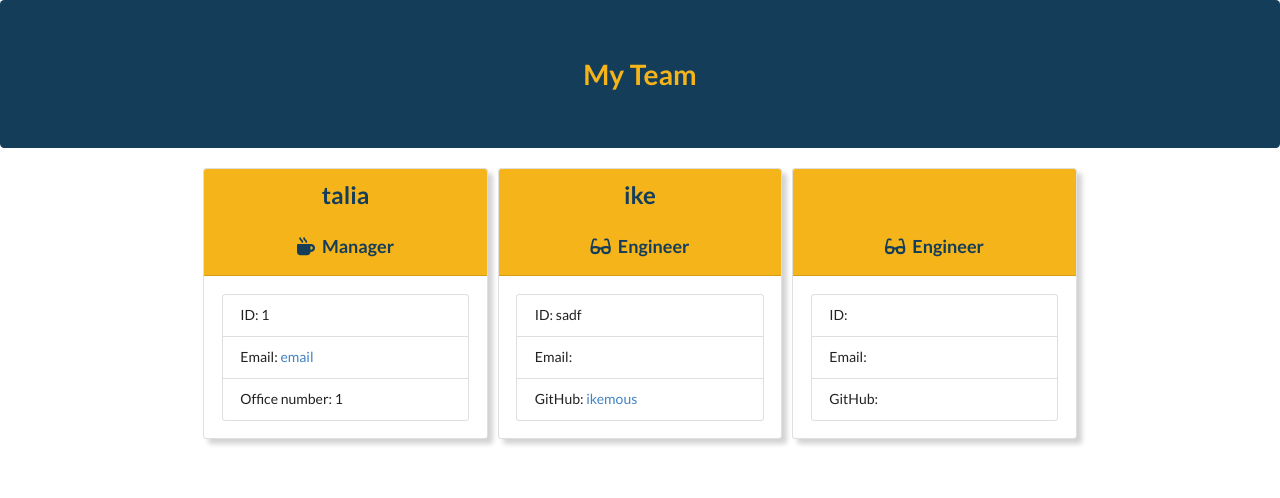
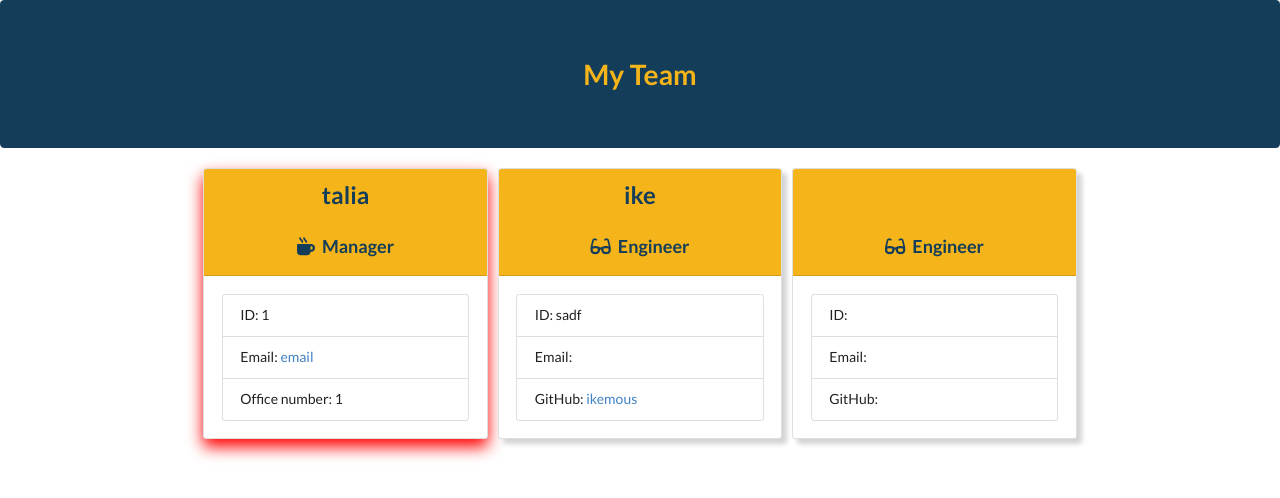
Before and after one commit to ikemous/teamGenerator, a website: page output/team.html in a window 1280 px wide. In both pictures the pointer is over the element 345 px from the left and 303 px from the top of the page. Drawn offline with nearby package versions, Linux system fonts and the light colour scheme.

Commit message:
Added a hover box shadow for the cards

```diff
--- a/output/style.css
+++ b/output/style.css
@@ -19,6 +19,9 @@
 .card{
     padding-left: 0px!important;
     padding-right: 0px!important;
+}
+.card:hover {
+    box-shadow: 0 8px 16px 0 red!important;
 }
 .card-header{
     text-align: center!important;
```
